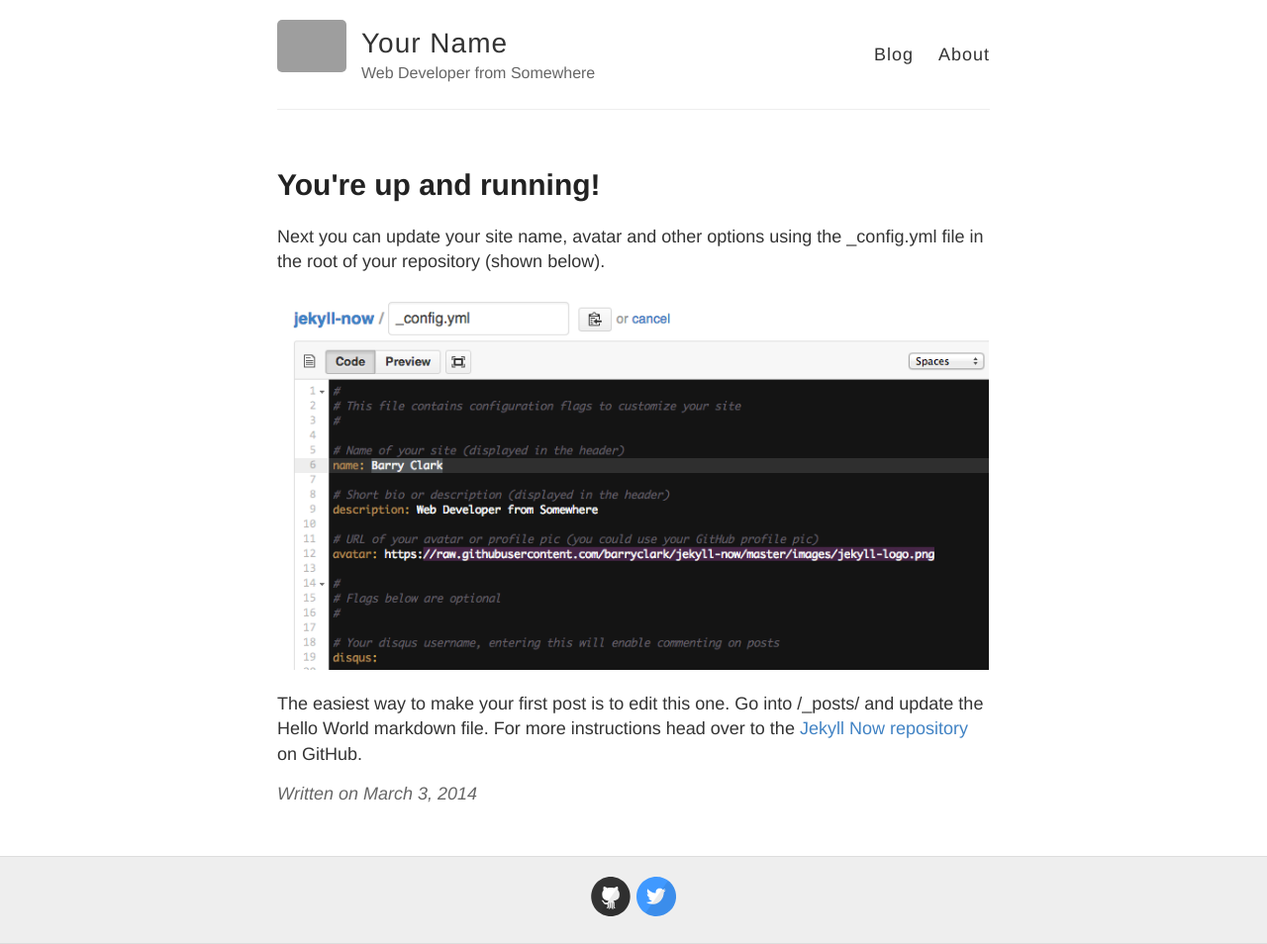
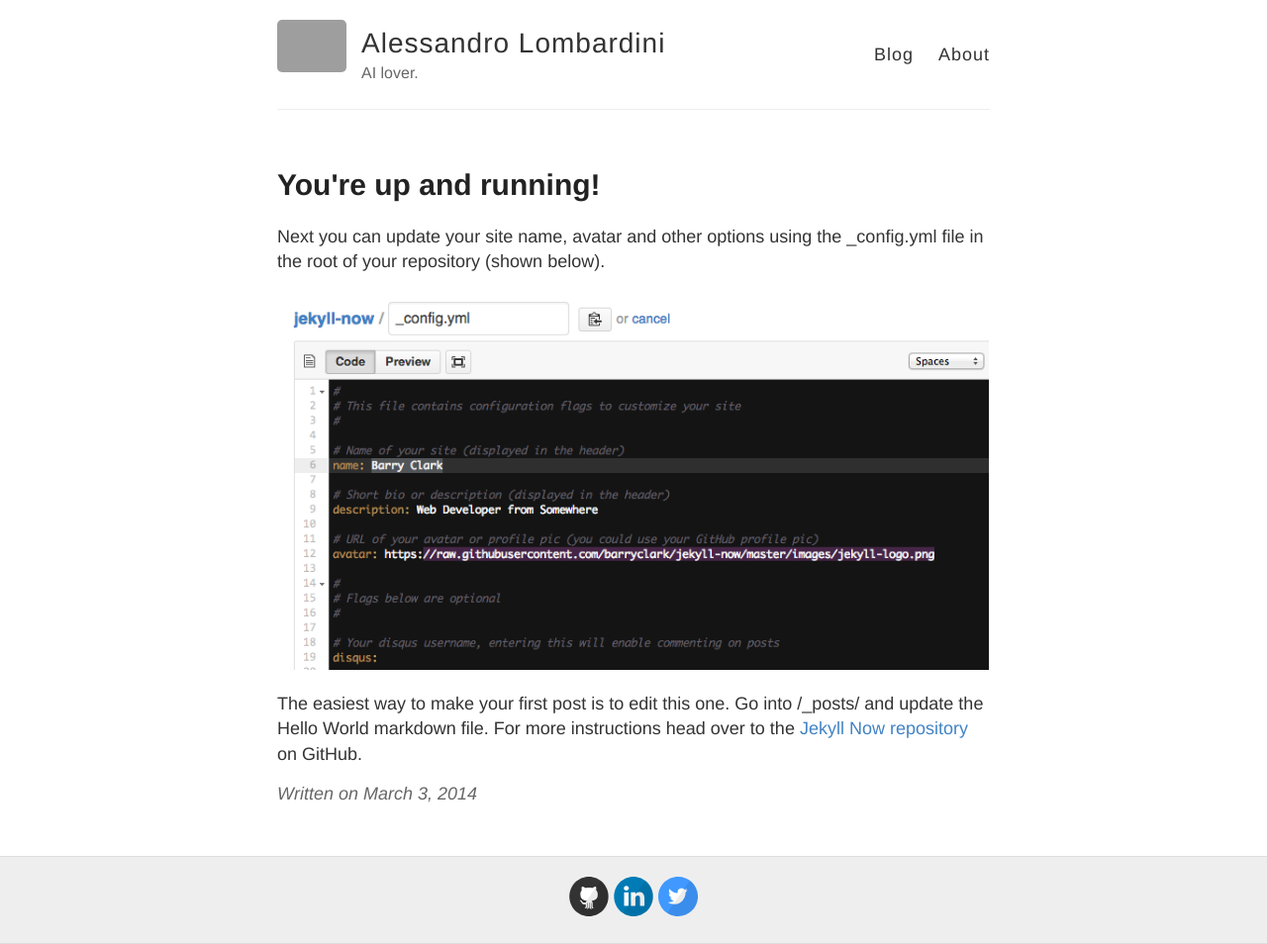
Before and after one commit to alessandrolombardini/alessandrolombardini.github.io, a Jekyll site: the page built from _posts/2014-3-3-Hello-World.md, in a window 1280 px wide. Shown: the whole page at 99% size. Built offline with Jekyll 4.4.1, drawn with Linux system fonts in a browser that asks for light colours; grey boxes are pictures that could not be loaded.

Commit message:
Update informations

```diff
--- a/_config.yml
+++ b/_config.yml
@@ -3,13 +3,13 @@
 #
 
 # Name of your site (displayed in the header)
-name: Your Name
+name: Alessandro Lombardini
 
 # Short bio or description (displayed in the header)
-description: Web Developer from Somewhere
+description: AI lover.
 
 # URL of your avatar or profile pic (you could use your GitHub profile pic)
-avatar: https://raw.githubusercontent.com/barryclark/jekyll-now/master/images/jekyll-logo.png
+avatar: https://raw.githubusercontent.com/barryclark/jekyll-now/master/images/profile-photo.jpg
 
 #
 # Flags below are optional
@@ -21,9 +21,9 @@ footer-links:
   email:
   facebook:
   flickr:
-  github: barryclark/jekyll-now
+  github: https://github.com/alessandrolombardini
   instagram:
-  linkedin:
+  linkedin: https://www.linkedin.com/in/alessandro-lombardini-4a894a158/
   pinterest:
   rss: # just type anything here for a working RSS icon
   twitter: jekyllrb
```
Also changed, not shown: about.md (+1 -1 lines), images/profile-photo.jpg (added).
